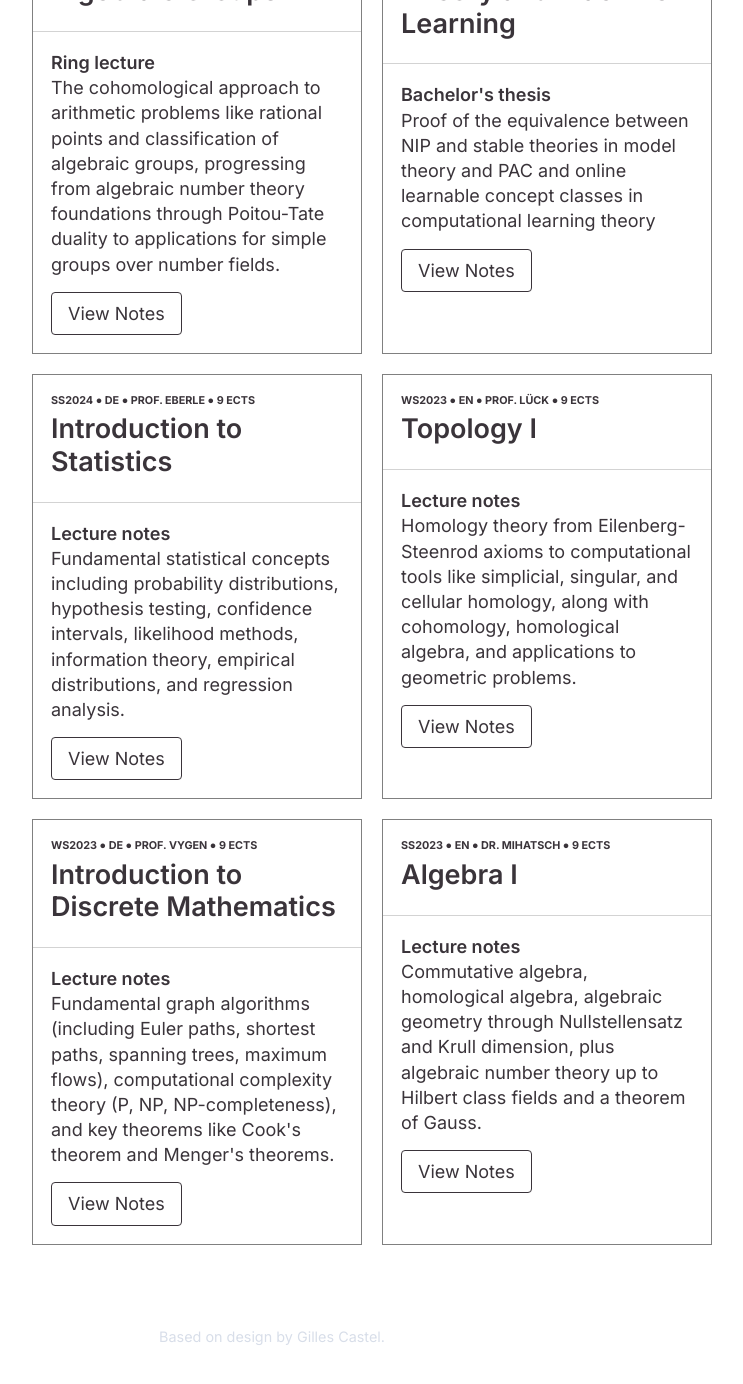
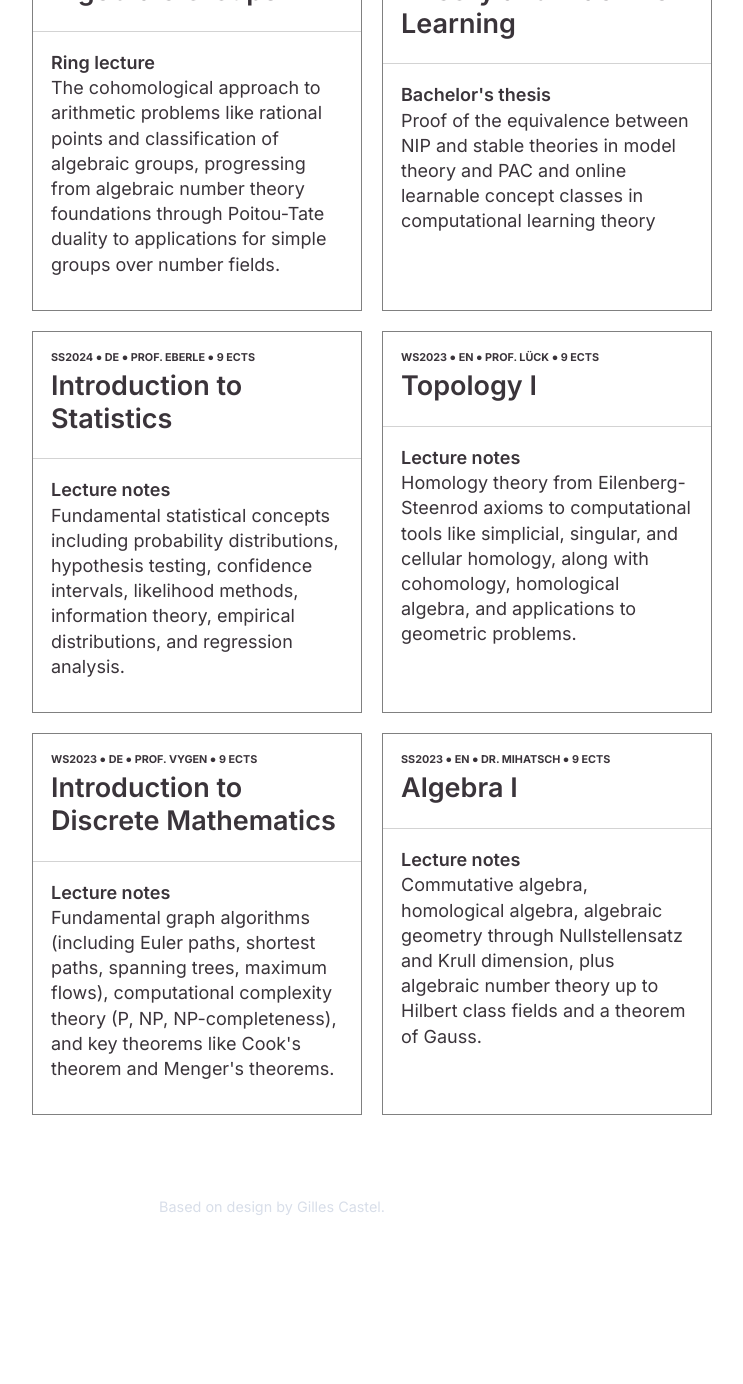
Before and after one commit to Ayushi141/ayushi141.github.io, a Jekyll site: the page built from lecture_notes.html, in a window 1280 px wide and 1400 px high, scrolled down 380 px. Shown: the top 1384 px of the window, without its empty margins (368-1111 px from the left). Built offline with Jekyll 4.4.1, drawn with Linux system fonts in a browser that asks for light colours; after the commit the page ends 1682 px from its top, so only the background shows below that.

Commit message:
fix(css): added links, removed buttons

```diff
--- a/lecture_notes.html
+++ b/lecture_notes.html
@@ -11,14 +11,11 @@ permalink: /lecture_notes/
     <div class="note-card">
         <div class="note-head">
             <p class="post-meta">{{ note.course_code }}</p>
-            <p class="post-link">{{ note.title }}</p>
+            <a class="post-link" href="{{ '/lecture_notes/' | append: note.filename | relative_url }}">{{ note.title }}</a>
         </div>
         <div class="note-body">
             <p class="note-type">{{ note.type }}</p>
             <p class="description">{{ note.description }}</p>
-            <a href="{{ '/lecture_notes/' | append: note.filename | relative_url }}" class="btn btn-primary">
-                View Notes
-            </a>
         </div>
     </div>
     {% endfor %}
```
